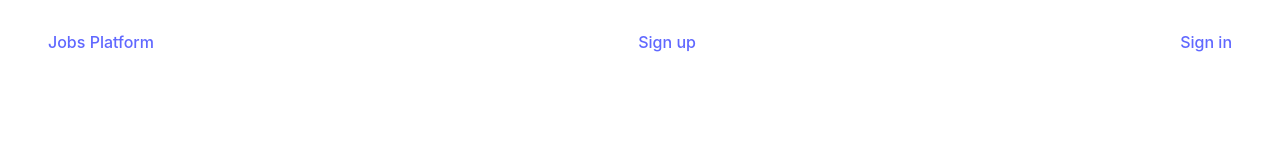
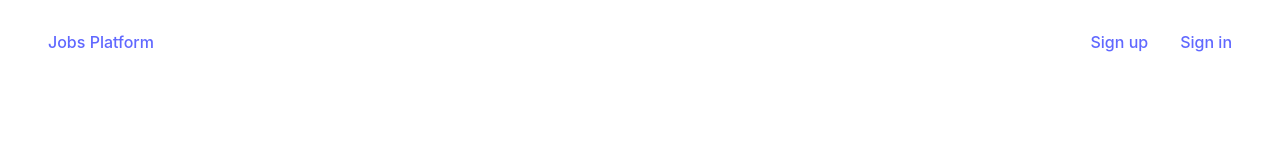
Before and after one commit to birdzhanmyumyun/jobs-platform-amplify, a React (Create React App) app in the folder jobs-platform-fe/: page / in a window 1280 px wide. Shown: the top 160 px of the page. Built offline with nearby package versions, Linux system fonts and the light colour scheme; no server answers; what aws-amplify would draw is missing.

Commit message:
styling navbar

```diff
--- a/jobs-platform-fe/src/components/navbar/NavBar.module.css
+++ b/jobs-platform-fe/src/components/navbar/NavBar.module.css
@@ -5,7 +5,6 @@
     padding: 2rem;
     max-height: 3rem;
     align-self: stretch;
-    /* max-width: 800px; */
     min-width: 400px;
   }
   .navBarItem {
@@ -15,3 +14,8 @@
     color: #6068ff;
     align-content: center;
   }
+
+  .navBarRight {
+    display: flex;
+    justify-content: flex-end;
+  }
--- a/jobs-platform-fe/src/components/navbar/NavBar.tsx
+++ b/jobs-platform-fe/src/components/navbar/NavBar.tsx
@@ -10,6 +10,7 @@ export function NavBar() {
                     Jobs Platform
                 </Link>
             </div>
+            <div className={styles.navBarRight}>
                 <div>
                     <Link className={styles.navBarItem} to="/signup">
                         Sign up
@@ -21,6 +22,7 @@ export function NavBar() {
                     </Link>
                 </div>
             </div>
+        </div>
     )
 
 }
```
Lines whose indentation alone changed are shown as unchanged.
